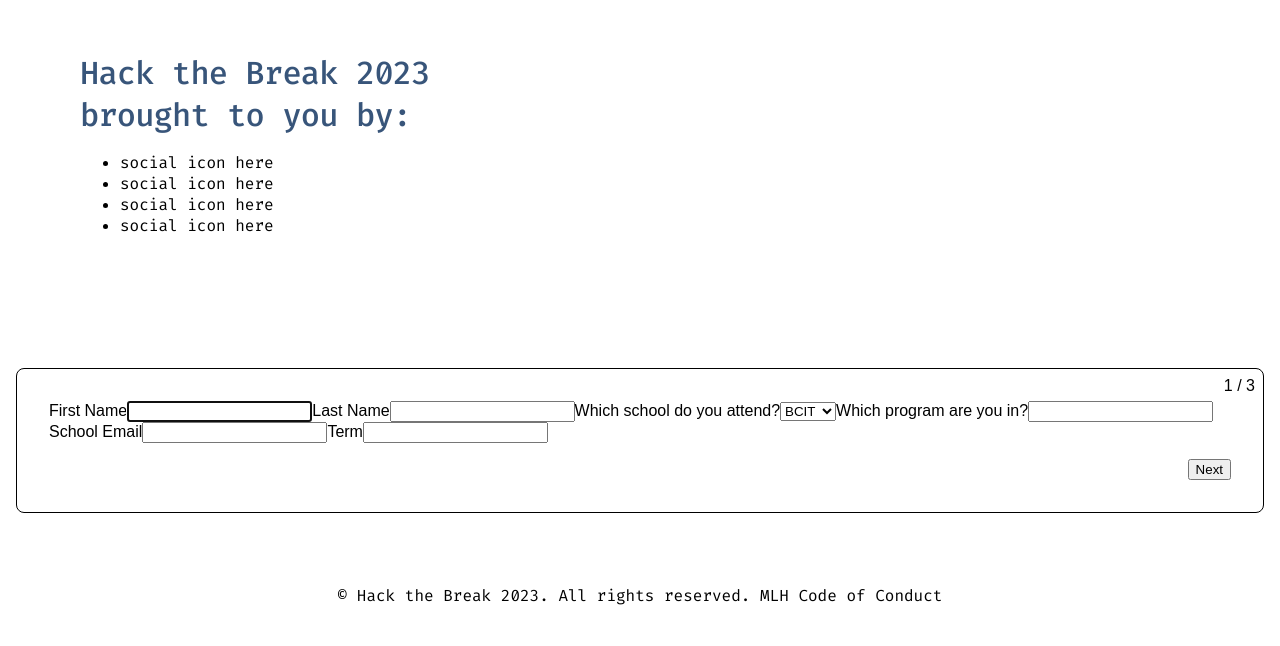
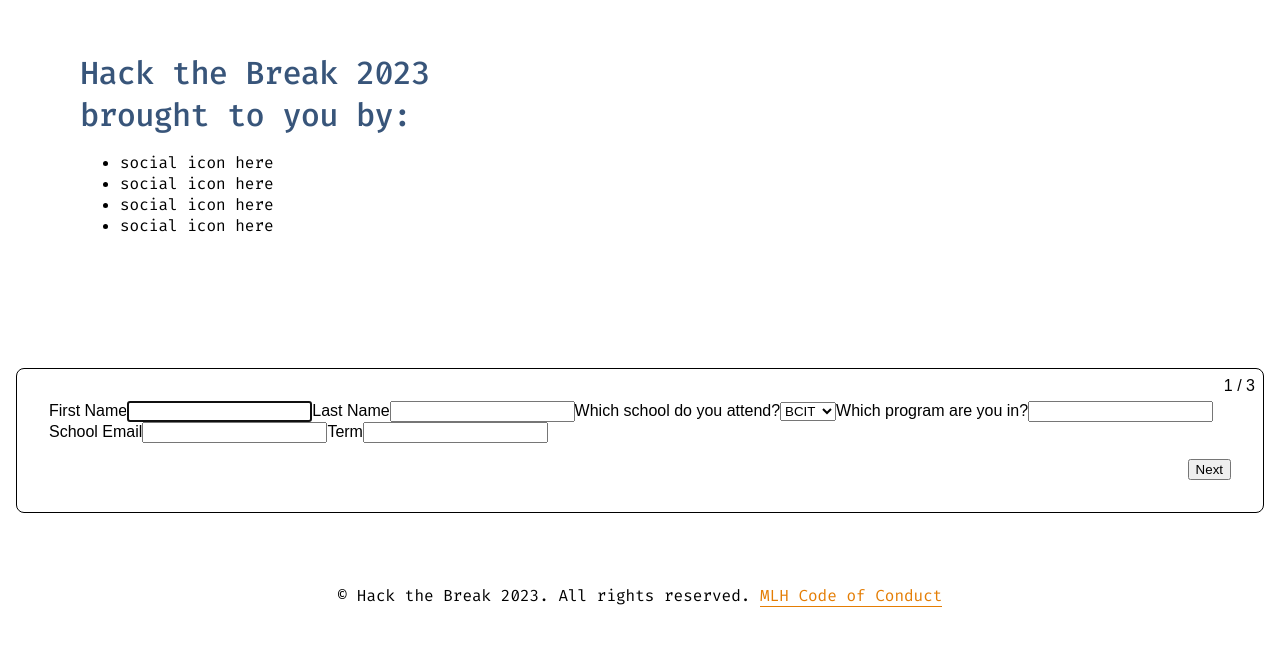
Before and after one commit to jmc37/HackTheBreak, a React (Vite) app: page / in a window 1280 px wide. Shown: the part 4715-5361 px from the top of the page. Built offline with nearby package versions, Linux system fonts and the light colour scheme; a web font is replaced by a local one.

Commit message:
Add MLH link to Footer

```diff
--- a/src/components/Footer/Footer.module.css
+++ b/src/components/Footer/Footer.module.css
@@ -2,3 +2,8 @@
     text-align: center;
     padding: 2.5rem 0;
 }
+
+.mlh_link {
+    color: var(--secondary-orange);
+    border-bottom: 0.1rem solid var(--secondary-orange);
+}
--- a/src/components/Footer/Footer.tsx
+++ b/src/components/Footer/Footer.tsx
@@ -4,7 +4,7 @@
 const Footer: React.FC<{}> = () => {
     return (
         <footer className={styles.footer}>
-            <p>&copy; Hack the Break 2023. All rights reserved. <a>MLH Code of Conduct</a></p>
+            <p>&copy; Hack the Break 2023. All rights reserved. <a className={styles.mlh_link} href="https://static.mlh.io/docs/mlh-code-of-conduct.pdf" title="Link to MLH Code of Conduct" target="_blank">MLH Code of Conduct</a></p>
         </footer>
     )
 }
```
